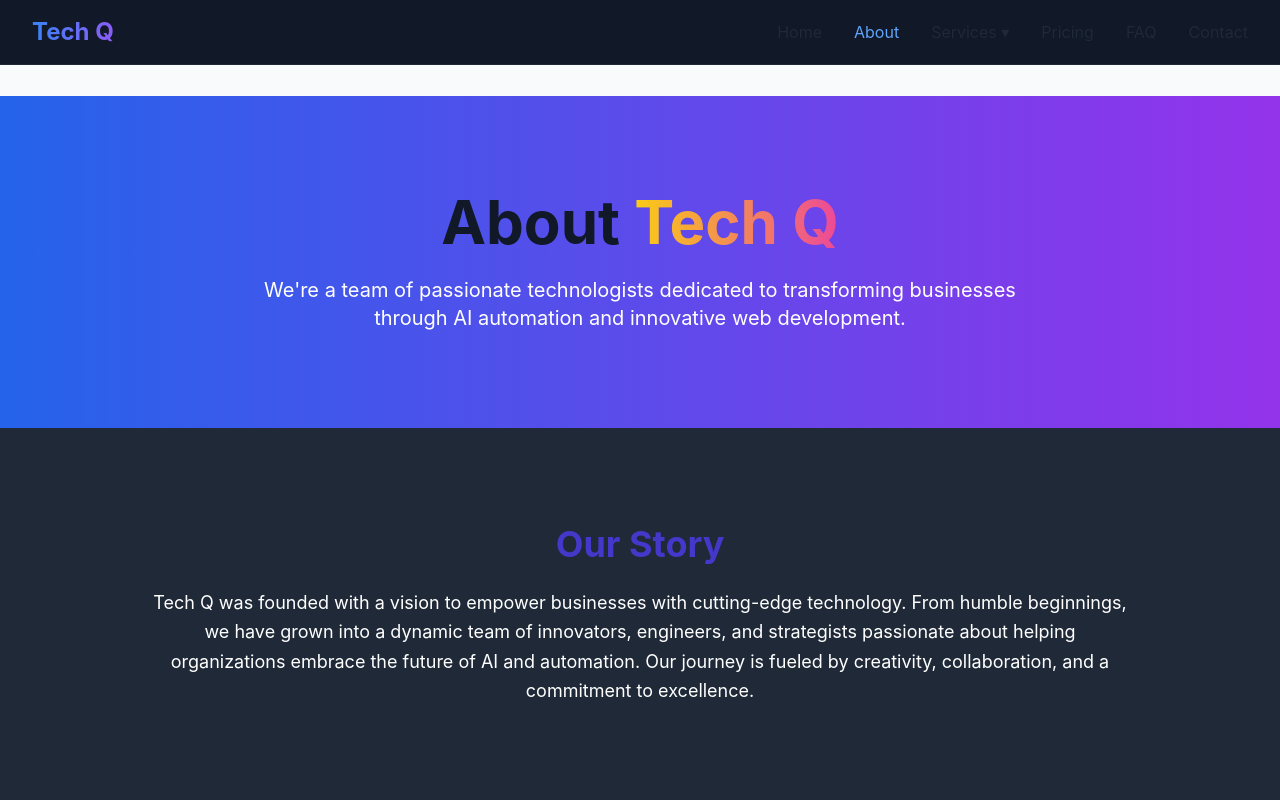
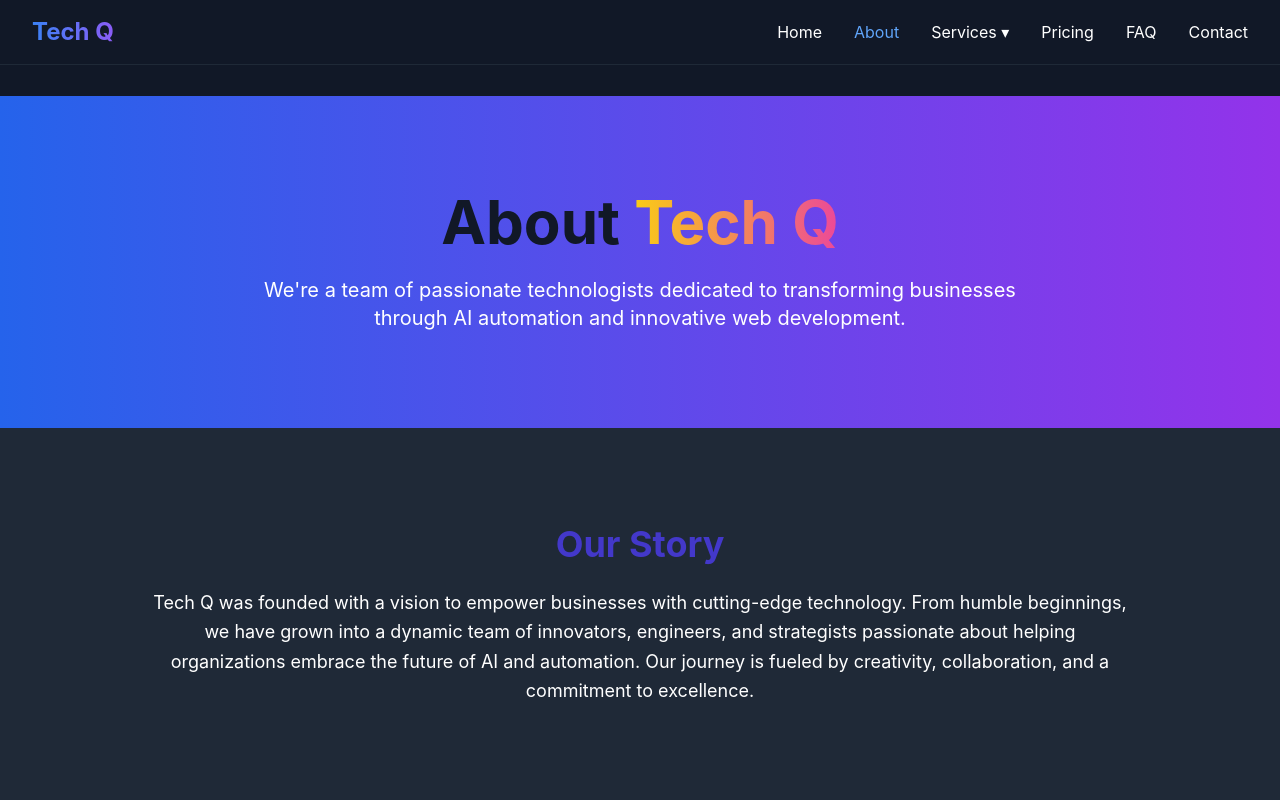
Before and after one commit to malumewejuice/Tech-QHO, a website: page about.html in a window 1280 px wide. Shown: the top 800 px of the page. Drawn offline with nearby package versions, Linux system fonts and the light colour scheme.

Commit message:
Update about.html

```diff
--- a/about.html
+++ b/about.html
@@ -8,7 +8,8 @@
   <script src="https://cdn.tailwindcss.com"></script>
   <script src="https://unpkg.com/lucide@latest"></script>
 </head>
-<body class="bg-gray-50 text-gray-800 flex flex-col min-h-screen">
+<body class="bg-gray-900 text-white flex flex-col min-h-screen">
+
 
 
 <!-- Navigation -->
```
